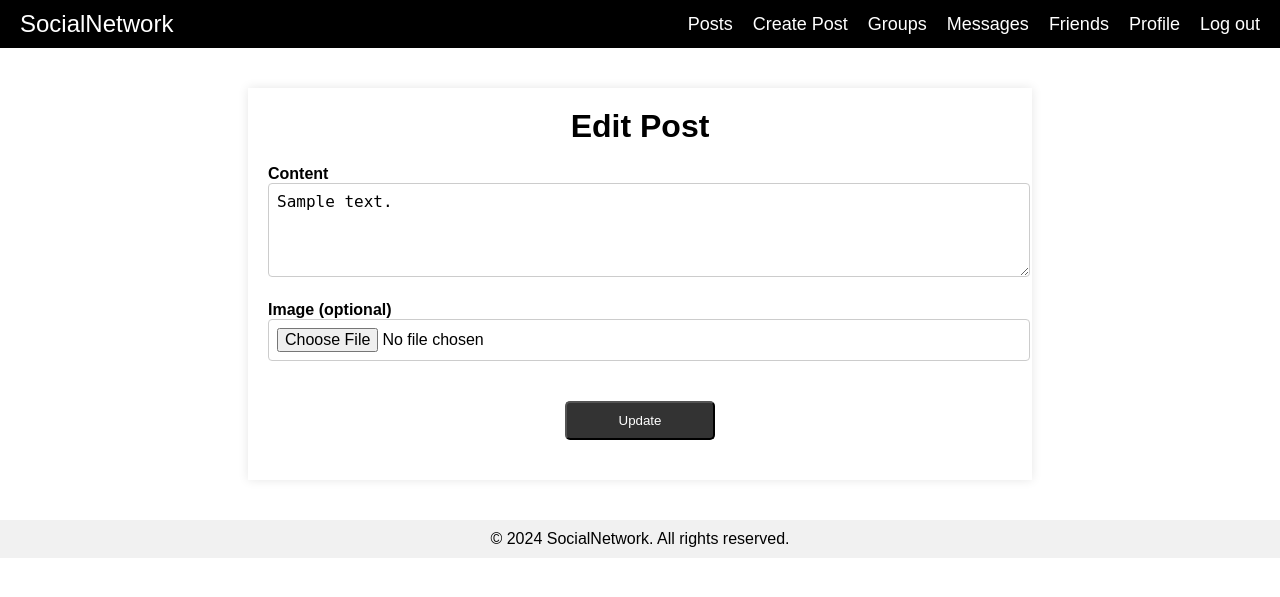
After one commit to MaxMedvedenko/my-social-network, a Django app: page /post/1/edit/ in a window 1280 px wide. The commit adds this page. Shown: the top 597 px of the page. Run offline with Django 5.2, Linux system fonts and the light colour scheme; a user stored in the database is signed in; tables that the repository leaves empty hold one stand-in row (values such as "Sample post").

Commit message:
changes add  detail delete edit post

```diff
--- a/SocialNetwork/urls.py
+++ b/SocialNetwork/urls.py
@@ -31,6 +31,9 @@ urlpatterns = [
 
     path('', index, name='index'),
     path('create-post/', create_post, name='create_post'),
+    path('post/<int:post_id>/', post_detail, name='post_detail'),
+    path('post/<int:post_id>/edit/', edit_post, name='edit_post'),
+    path('post/<int:post_id>/delete/', delete_post, name='delete_post'),
 
     path('login/', login_view, name='login'),
     path('register/', register_view, name='register'),
--- a/network/views.py
+++ b/network/views.py
@@ -1,6 +1,7 @@
 from django.shortcuts import render, redirect
 from .models import *
 from django.contrib.auth.decorators import login_required
+from django.shortcuts import render, get_object_or_404
 # Create your views here.
 
 def index(request):
@@ -21,3 +22,43 @@ def create_post(request):
             post.save()
             return redirect('index')
     return render(request, 'create_post.html')
+
+def post_detail(request, post_id):
+    post = get_object_or_404(Post, id=post_id)
+    return render(request, 'post_detail.html', {'post': post})
+
+@login_required
+def edit_post(request, post_id):
+    post = get_object_or_404(Post, pk=post_id)
+
+    # Перевірка, чи поточний користувач є творцем поста
+    if post.user != request.user:
+        return render(request, 'post_detail.html', {'post': post})
+
+    if request.method == 'POST':
+        content = request.POST.get('content')
+        image = request.FILES.get('image')
+
+        # Оновлення полів поста
+        post.content = content
+        if image:
+            post.image = image
+        post.save()
+
+        return redirect('post_detail', post_id=post.id)
+
+    return render(request, 'edit_post.html', {'post': post})
+
+@login_required
+def delete_post(request, post_id):
+    post = get_object_or_404(Post, pk=post_id)
+
+    if post.user != request.user:
+        return redirect('index')
+
+    if request.method == 'POST':
+        # Видалення поста
+        post.delete()
+        return redirect('index')
+
+    return render(request, 'delete_post.html', {'post': post})
--- /dev/null
+++ b/static/css/edit_post.css
@@ -0,0 +1,52 @@
+/* edit_post.css */
+
+.edit-post-container {
+    width: 60%;
+    margin: 0 auto;
+    padding: 20px;
+    background-color: #fff;
+    box-shadow: 0 0 10px rgba(0, 0, 0, 0.1);
+}
+
+.edit-post-title {
+    text-align: center;
+    margin-bottom: 20px;
+}
+
+.edit-post-form {
+    display: flex;
+    flex-direction: column;
+}
+
+.form-group {
+    margin-bottom: 20px;
+}
+
+.form-label {
+    font-weight: bold;
+}
+
+.form-textarea,
+.form-input {
+    width: 100%;
+    padding: 8px;
+    font-size: 16px;
+    border: 1px solid #ccc;
+    border-radius: 4px;
+}
+
+.form-submit-btn {
+    display: block;
+    width: 150px;
+    padding: 10px;
+    text-align: center;
+    margin: 20px auto;
+    background-color: #333;
+    color: #fff;
+    text-decoration: none;
+    border-radius: 5px;
+}
+
+.form-submit-btn:hover {
+    background-color: #555;
+}
--- /dev/null
+++ b/static/js/main.js
@@ -0,0 +1,18 @@
+// static/js/main.js
+function toggleDropdown(element) {
+    var dropdownContent = element.nextElementSibling;
+    dropdownContent.classList.toggle("show");
+}
+
+// Закрити спливаюче меню, якщо користувач натисне поза ним
+window.onclick = function(event) {
+    if (!event.target.matches('.dots-vertical-svg')) {
+        var dropdowns = document.getElementsByClassName("dropdown-content");
+        for (var i = 0; i < dropdowns.length; i++) {
+            var openDropdown = dropdowns[i];
+            if (openDropdown.classList.contains('show')) {
+                openDropdown.classList.remove('show');
+            }
+        }
+    }
+}
--- a/templates/base.html
+++ b/templates/base.html
@@ -50,5 +50,6 @@
     <footer>
         <p>&copy; 2024 SocialNetwork. All rights reserved.</p>
     </footer>
+    <script src="{% static 'js/main.js' %}"></script>
 </body>
 </html>
--- /dev/null
+++ b/templates/edit_post.html
@@ -0,0 +1,25 @@
+{% extends 'base.html' %}
+{% load static %}
+
+{% block styles %}<link rel="stylesheet" href="{% static 'css/edit_post.css' %}">{% endblock %}
+
+{% block content %}
+<div class="edit-post-container">
+    <h1 class="edit-post-title">Edit Post</h1>
+    <form method="post" enctype="multipart/form-data" class="edit-post-form">
+        {% csrf_token %}
+
+        <div class="form-group">
+            <label for="content" class="form-label">Content</label>
+            <textarea id="content" name="content" rows="4" required class="form-textarea">{{ post.content }}</textarea>
+        </div>
+
+        <div class="form-group">
+            <label for="image" class="form-label">Image (optional)</label>
+            <input type="file" id="image" name="image" accept="image/*" class="form-input">
+        </div>
+
+        <button type="submit" class="form-submit-btn">Update</button>
+    </form>
+</div>
+{% endblock %}
```
Also changed, not shown: static/css/delete_post.css (added, +50 -0 lines), static/css/index.css (+41 -1 lines), static/css/post_detail.css (added, +50 -0 lines), templates/delete_post.html (added, +18 -0 lines), templates/index.html (+10 -3 lines), templates/post_detail.html (added, +21 -0 lines), static/js/index.js (deleted).
